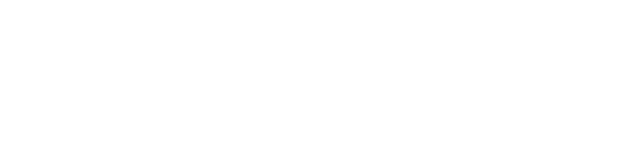
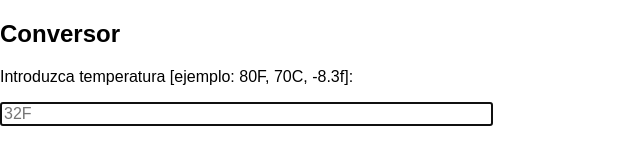
Before and after one commit to crguezl/P4_STW, a website: page index.html in a window 1280 px wide. Shown: the whole page, without its empty margins (0-640 px from the left). Drawn offline with Linux system fonts and the light colour scheme.

Commit message:
Modificando el index.html

```diff
--- a/index.html
+++ b/index.html
@@ -1,12 +1,17 @@
 <!DOCTYPE html>
 <html>
     <head>
-        <meta charset="utf-8">
+        <meta http-equiv="content-type" content="text/html; charset=UTF-8">
         <link rel="stylesheet" href="css/styles.css" type="text/css" />
         <link rel="stylesheet" href="css/normalize.css" type="text/css" />
     </head>
 
     <body>
-
+        <div class="recuadro">
+        <h2>Conversor</h2>
+        <p> Introduzca temperatura [ejemplo: 80F, 70C, -8.3f]: </p>
+        <input id="original" autofocus onchange="calculate();" placeholder="32F" size="50">
+        <td><span class="output" id="converted"></span></td>
+      </div>
     </body>
 </html>
```
